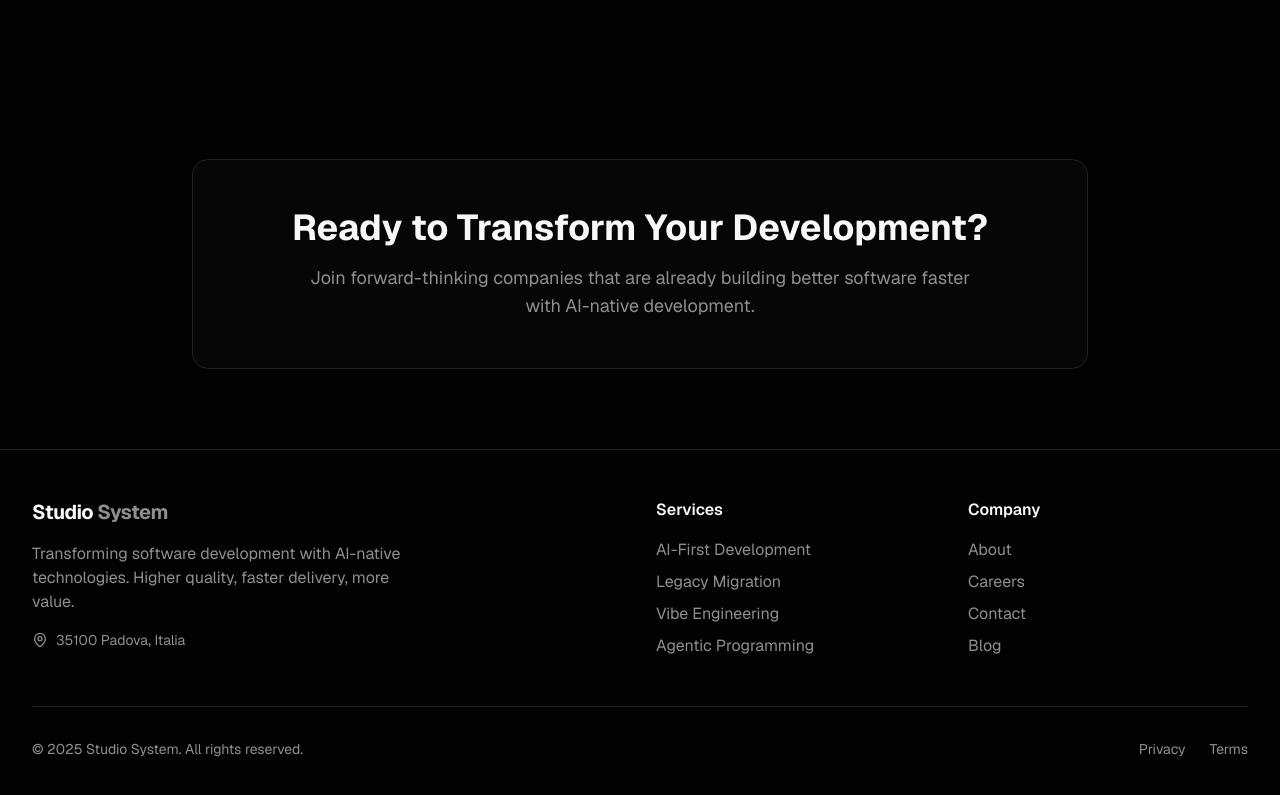
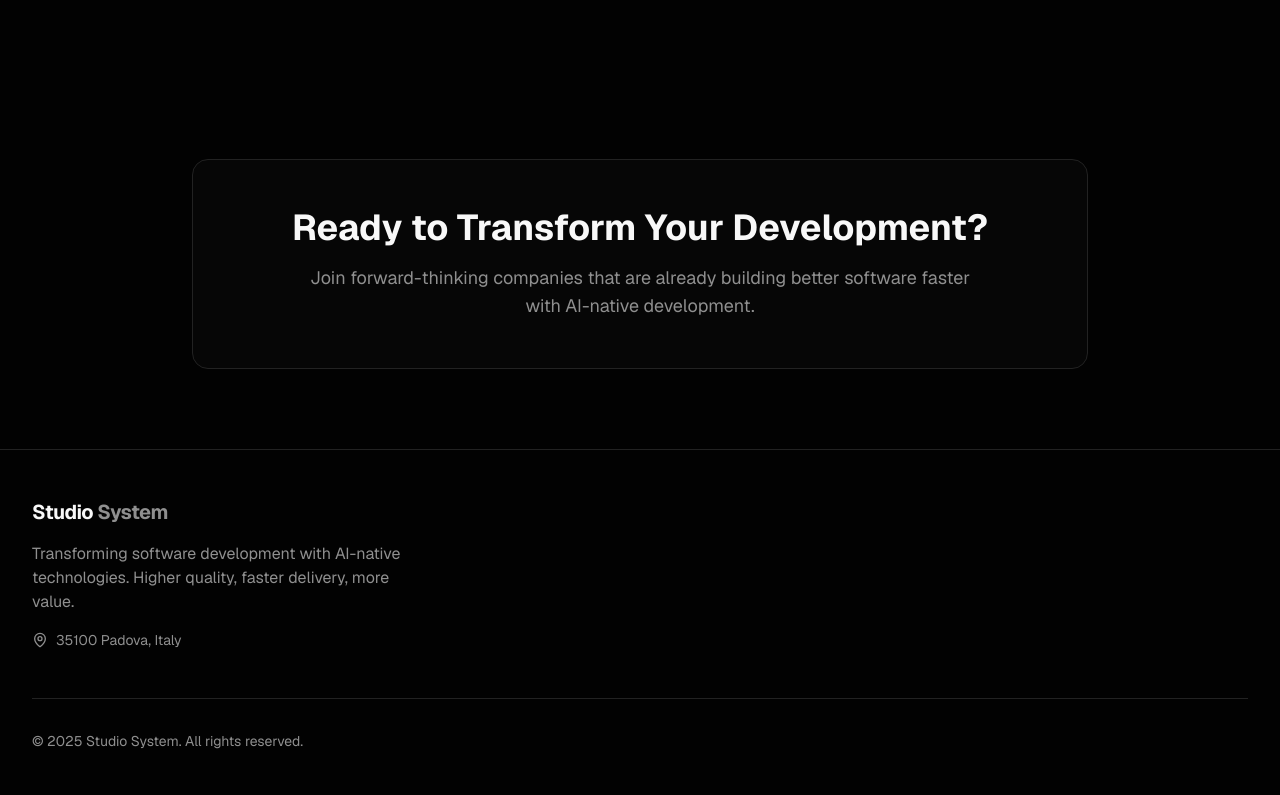
Before and after one commit to Blubasil/studiosystem_design, a Next.js app: page / in a window 1280 px wide. Shown: the part 2868-3663 px from the top of the page. Built offline with nearby package versions, Linux system fonts and the light colour scheme.

Commit message:
removed services and company from the footer

```diff
--- a/components/footer.tsx
+++ b/components/footer.tsx
@@ -10,8 +10,7 @@ export function Footer() {
   return (
     <footer className="py-12 px-4 sm:px-6 lg:px-8 border-t border-border">
       <div className="max-w-7xl mx-auto">
-        <div className="grid grid-cols-1 md:grid-cols-4 gap-8 mb-12">
-          <div className="md:col-span-2">
+        <div className="mb-12">
           <Link href="/" className="flex items-center gap-2 mb-4">
             <span className="font-bold text-xl tracking-tight text-foreground">
               Studio <span className="text-muted-foreground">System</span>
@@ -22,73 +21,12 @@ export function Footer() {
           </p>
           <div className="flex items-start gap-2 text-muted-foreground">
             <MapPin className="h-4 w-4 mt-0.5 shrink-0" />
-              <address className="not-italic text-sm">35100 Padova, Italia</address>
+            <address className="not-italic text-sm">35100 Padova, Italy</address>
           </div>
         </div>
 
-          <div>
-            <h4 className="font-semibold text-foreground mb-4">{t.footer.servicesTitle}</h4>
-            <ul className="space-y-2">
-              <li>
-                <Link href="#" className="text-muted-foreground hover:text-foreground transition-colors">
-                  {t.footer.aiFirstDev}
-                </Link>
-              </li>
-              <li>
-                <Link href="#" className="text-muted-foreground hover:text-foreground transition-colors">
-                  {t.footer.legacyMigration}
-                </Link>
-              </li>
-              <li>
-                <Link href="#" className="text-muted-foreground hover:text-foreground transition-colors">
-                  {t.footer.vibeEngineering}
-                </Link>
-              </li>
-              <li>
-                <Link href="#" className="text-muted-foreground hover:text-foreground transition-colors">
-                  {t.footer.agenticProgramming}
-                </Link>
-              </li>
-            </ul>
-          </div>
-
-          <div>
-            <h4 className="font-semibold text-foreground mb-4">{t.footer.companyTitle}</h4>
-            <ul className="space-y-2">
-              <li>
-                <Link href="#" className="text-muted-foreground hover:text-foreground transition-colors">
-                  {t.footer.about}
-                </Link>
-              </li>
-              <li>
-                <Link href="#" className="text-muted-foreground hover:text-foreground transition-colors">
-                  {t.footer.careers}
-                </Link>
-              </li>
-              <li>
-                <Link href="#" className="text-muted-foreground hover:text-foreground transition-colors">
-                  {t.footer.contact}
-                </Link>
-              </li>
-              <li>
-                <Link href="#" className="text-muted-foreground hover:text-foreground transition-colors">
-                  {t.footer.blog}
-                </Link>
-              </li>
-            </ul>
-          </div>
-        </div>
-
-        <div className="pt-8 border-t border-border flex flex-col sm:flex-row items-center justify-between gap-4">
+        <div className="pt-8 border-t border-border">
           <p className="text-sm text-muted-foreground">{t.footer.copyright}</p>
-          <div className="flex items-center gap-6">
-            <Link href="#" className="text-sm text-muted-foreground hover:text-foreground transition-colors">
-              {t.footer.privacy}
-            </Link>
-            <Link href="#" className="text-sm text-muted-foreground hover:text-foreground transition-colors">
-              {t.footer.terms}
-            </Link>
-          </div>
         </div>
       </div>
     </footer>
```
Lines whose indentation alone changed are shown as unchanged.
